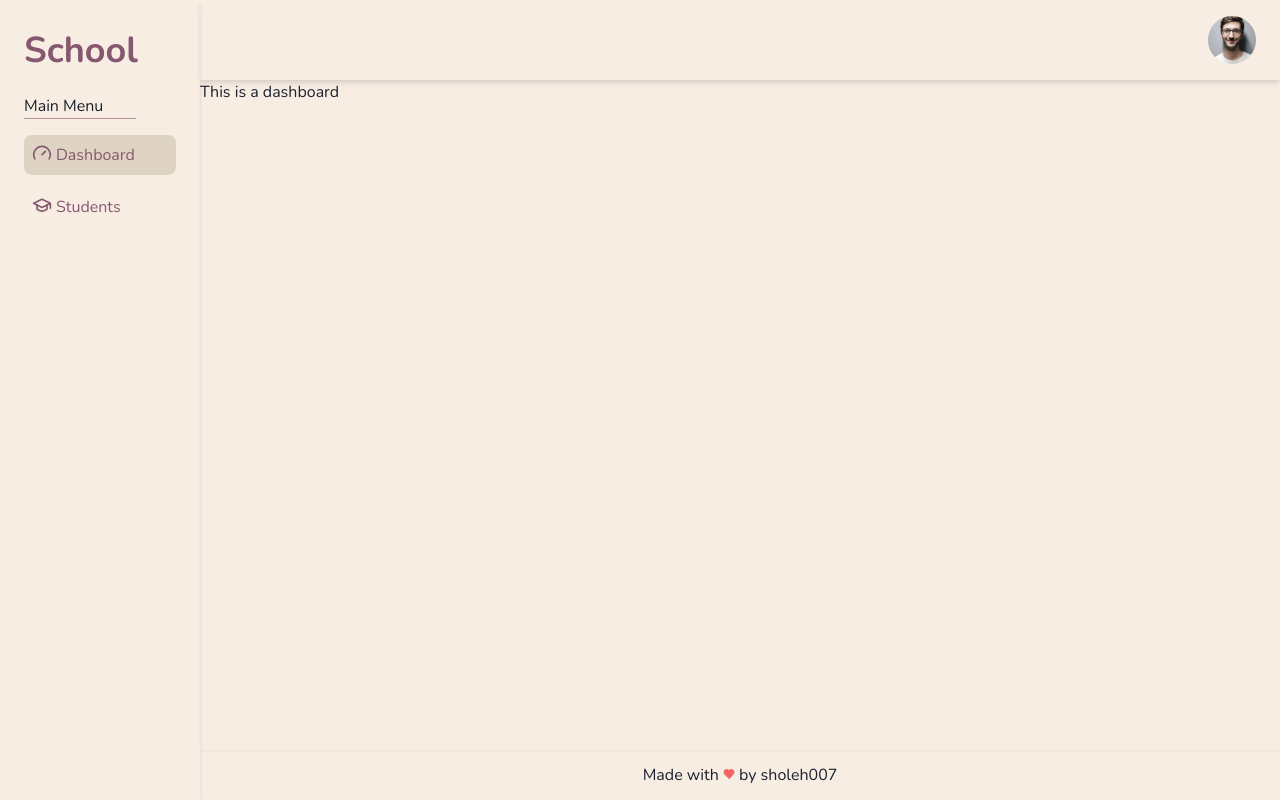
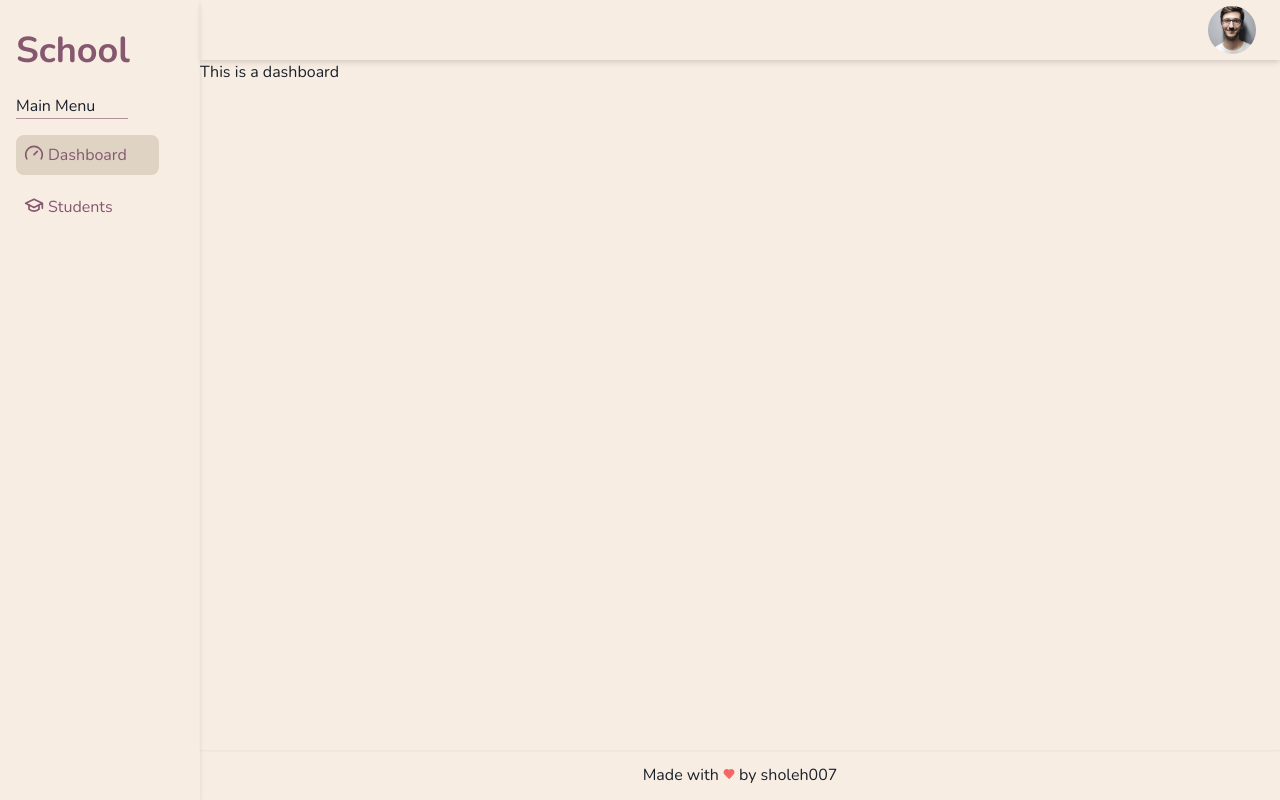
Before and after one commit to sholeh007/react-template-admin, a React (Vite) app: page / in a window 1280 px wide. Built offline with nearby package versions, Linux system fonts and the light colour scheme.

Commit message:
fix dimension header and scrollbar sidebar

```diff
--- a/package.json
+++ b/package.json
@@ -18,7 +18,8 @@
     "lucide-react": "^0.112.0",
     "react": "^18.2.0",
     "react-dom": "^18.2.0",
-    "react-router-dom": "^6.8.1"
+    "react-router-dom": "^6.8.1",
+    "simplebar-react": "^3.2.1"
   },
   "devDependencies": {
     "@types/react": "^18.0.27",
--- a/src/components/molecules/menu-sidebar/List.jsx
+++ b/src/components/molecules/menu-sidebar/List.jsx
@@ -1,4 +1,5 @@
 import { Box, Divider, Text, Wrap } from "@chakra-ui/react"
+import SimpleBar from "simplebar-react"
 
 export default function List({ title, children }) {
   return (
@@ -9,9 +10,11 @@ export default function List({ title, children }) {
         <Divider borderColor="text-color-base" width="28" />
       </Box>
       {/* List */}
-      <Wrap direction="column" spacingY={3}>
-        {children}
-      </Wrap>
+      <SimpleBar style={{ maxHeight: "70vh", overflowX: "hidden" }}>
+        <Wrap direction="column" spacingY={3}>
+          {children}
+        </Wrap>
+      </SimpleBar>
     </>
   )
 }
--- a/src/components/molecules/menu-sidebar/ListItem.jsx
+++ b/src/components/molecules/menu-sidebar/ListItem.jsx
@@ -10,6 +10,7 @@ export default function ListItem({ url, icon, text, onClick }) {
       to={url}
       rounded="lg"
       p={2}
+      w="85%"
       onClick={onClick}
     >
       <WrapItem color="text-color-base">
--- a/src/components/organisms/Header.jsx
+++ b/src/components/organisms/Header.jsx
@@ -11,7 +11,7 @@ export default function Header({ onOpen }) {
       alignItems="center"
       h="100%"
       px={6}
-      py={5}
+      py={4}
     >
       {/* mobile-button-sidebar */}
       <Icon
--- a/src/components/organisms/MobileSidebar.jsx
+++ b/src/components/organisms/MobileSidebar.jsx
@@ -16,7 +16,7 @@ export default function MobileSidebar({ onClose, isOpen }) {
       <DrawerOverlay />
       <DrawerContent bg="bg-color-base">
         <DrawerCloseButton />
-        <Box as="div" p="6" maxH="80vh" overflowY="auto">
+        <Box as="div" py={6} px={4}>
           {/* Logo */}
           <Logo title="School" />
           {/* Menu List */}
--- a/src/components/organisms/Sidebar.jsx
+++ b/src/components/organisms/Sidebar.jsx
@@ -6,7 +6,7 @@ import ListItem from "../molecules/menu-sidebar/ListItem"
 
 export default function Sidebar() {
   return (
-    <Box as="div" p="6" maxH="80vh" overflowY="auto">
+    <Box as="div" py={6} px={4}>
       {/* Logo */}
       <Logo title="School" />
       {/* Menu List */}
--- a/src/main.jsx
+++ b/src/main.jsx
@@ -1,6 +1,7 @@
 import { ChakraProvider, extendTheme } from "@chakra-ui/react"
 import React from "react"
 import ReactDOM from "react-dom/client"
+import "simplebar-react/dist/simplebar.min.css"
 import App from "./App"
 
 const theme = extendTheme({
--- a/src/pages/root.jsx
+++ b/src/pages/root.jsx
@@ -28,7 +28,7 @@ export default function Root() {
         h="100vh"
         templateAreas={templateAreas}
         gridTemplateColumns={`200px 1fr`}
-        gridTemplateRows={`80px 1fr 50px`}
+        gridTemplateRows={`60px 1fr 50px`}
       >
         {/* Sidebar */}
         <GridItem area="side" shadow="md" display={{ base: "none", md: "block" }}>
```
Also changed, not shown: 1 other file (tests, documents, lock files or other folders).
